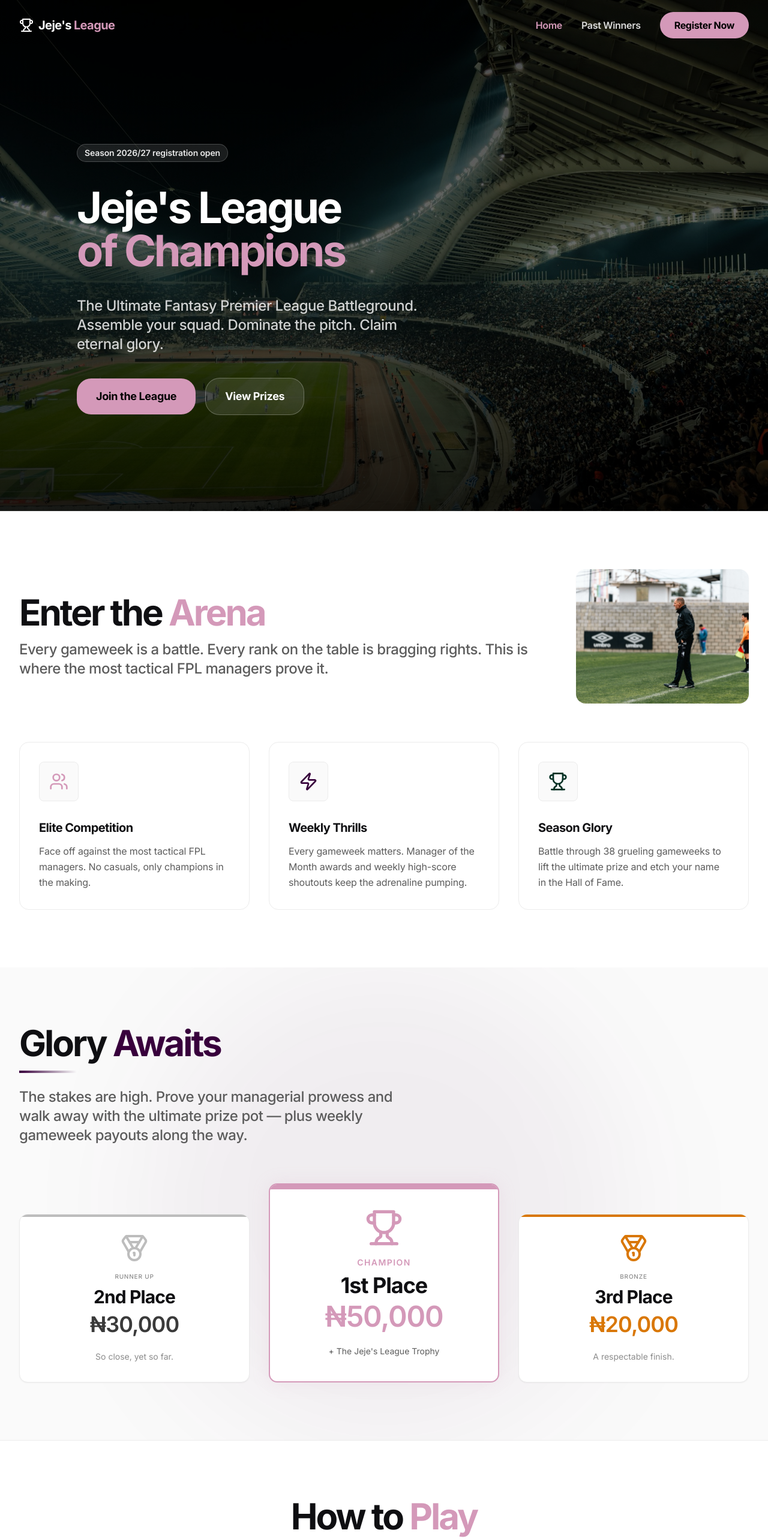
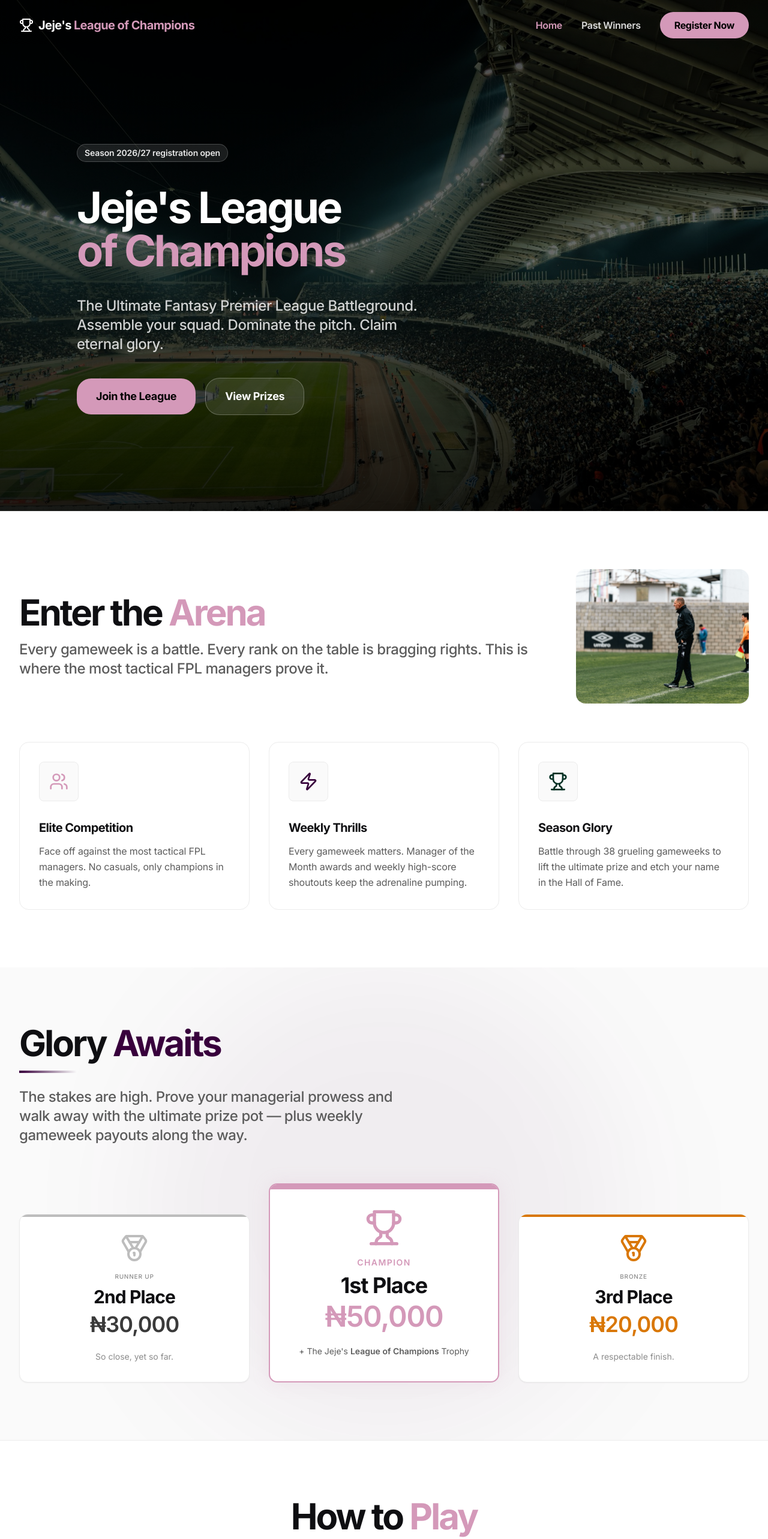
Before and after one commit to TheErujeje/jeje-loc-landing-registration, a Next.js app: page / in a window 1280 px wide. Shown: the top 2566 px of the page at 60% size. Built offline with nearby package versions, Linux system fonts and the light colour scheme.

Commit message:
finalized ui for landing

```diff
--- a/components/Footer.tsx
+++ b/components/Footer.tsx
@@ -55,12 +55,12 @@ export function Footer() {
           <Link href="/" className="flex items-center gap-2">
             <Trophy className="h-6 w-6 text-brand-lilac" />
             <span className="font-bold text-lg tracking-[-0.02em] text-white">
-              Jeje&apos;s <span className="text-brand-lilac">League</span>
+              Jeje&apos;s <span className="text-brand-lilac">League of Champions</span>
             </span>
           </Link>
           <div className="text-right max-sm:text-left">
             <p className="text-sm text-white/50">
-              &copy; {new Date().getFullYear()} Jeje&apos;s League of Champions. All rights reserved.
+              &copy; {new Date().getFullYear()} Jeje&apos;s <span className="font-semibold">League of Champions</span>. All rights reserved.
             </p>
             <p className="text-xs text-white/30 mt-1">Not affiliated with the official Premier League.</p>
           </div>
--- a/components/Navbar.tsx
+++ b/components/Navbar.tsx
@@ -42,7 +42,7 @@ export function Navbar() {
                 overDarkHero ? 'text-white' : 'text-ink-900'
               }`}
             >
-              Jeje&apos;s <span className="text-brand-lilac">League</span>
+              Jeje&apos;s <span className="text-brand-lilac">League of Champions</span>
             </span>
           </Link>
 
--- a/components/PrizesSection.tsx
+++ b/components/PrizesSection.tsx
@@ -73,7 +73,7 @@ export function PrizesSection() {
               <div className="text-5xl font-semibold text-brand-lilac tracking-tight mb-6">
                 ₦50,000
               </div>
-              <p className="text-sm text-ink-600">+ The Jeje&apos;s League Trophy</p>
+              <p className="text-sm text-ink-600">+ The Jeje&apos;s <span className="font-semibold">League of Champions</span> Trophy</p>
             </div>
           </motion.div>
 
```
